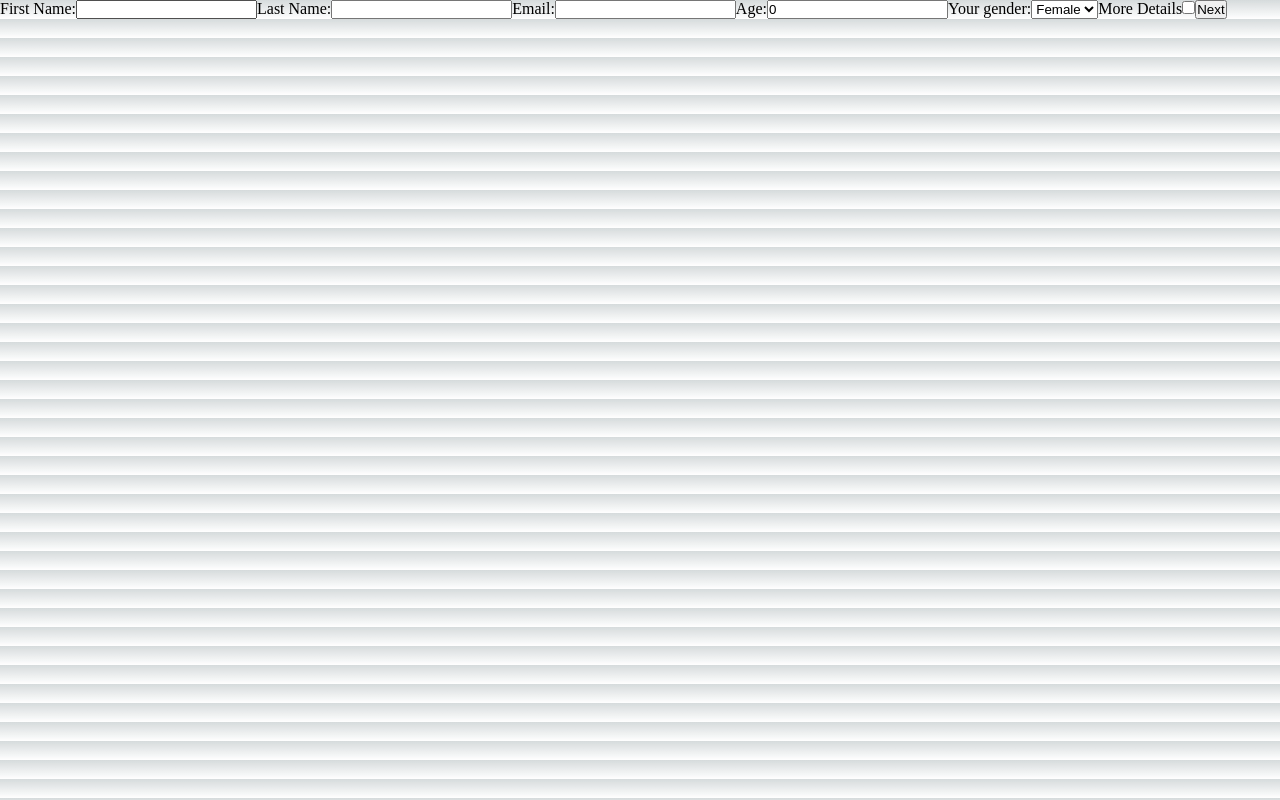
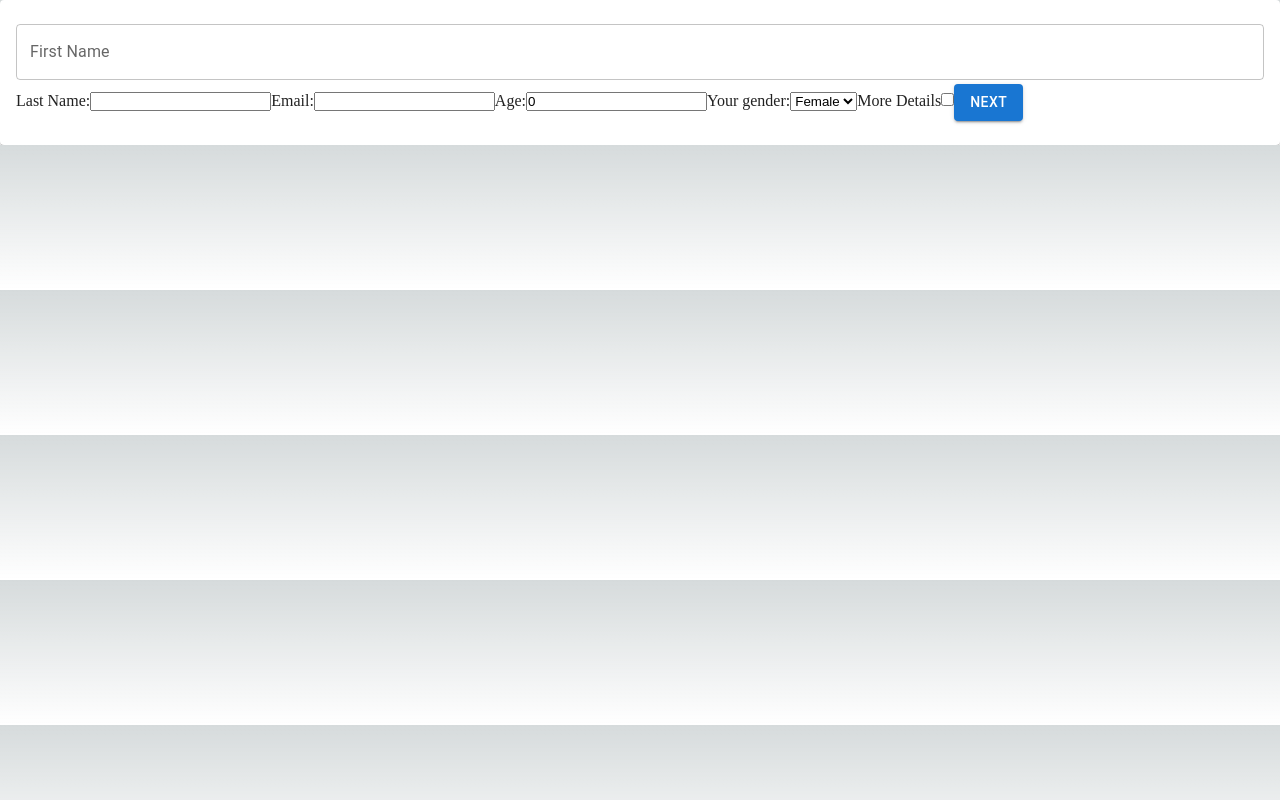
Before and after one commit to BatuhanBudak/multi-step-form, a Next.js app: page / in a window 1280 px wide. Built offline with nearby package versions, Linux system fonts and the light colour scheme.

Commit message:
Start styling project with materialUI

```diff
--- a/package.json
+++ b/package.json
@@ -9,7 +9,10 @@
     "lint": "next lint"
   },
   "dependencies": {
+    "@emotion/react": "^11.10.5",
+    "@emotion/styled": "^11.10.5",
     "@hookform/resolvers": "^2.9.10",
+    "@mui/material": "^5.11.0",
     "@next/font": "13.0.7",
     "@types/node": "18.11.17",
     "@types/react": "18.0.26",
--- a/src/components/FormFirstStep/FormFirstStep.tsx
+++ b/src/components/FormFirstStep/FormFirstStep.tsx
@@ -1,10 +1,12 @@
 import { FC } from "react";
-import { useForm, SubmitHandler } from "react-hook-form";
+import { useForm, SubmitHandler, Controller } from "react-hook-form";
 import { useCheckout } from "../../context/CheckoutFormContext";
 import { IFormManagerProps } from "../FormManager/IFormManagerProps";
 import { IFormFirstStep } from "./IFormFirstStep";
 import { FirstPageSchema } from "./FormFirstStepResolver";
 import { yupResolver } from "@hookform/resolvers/yup";
+import Button from "@mui/material/Button";
+import { Box, TextField } from "@mui/material";
 
 const FormFirstStep: FC<IFormManagerProps> = ({ setActiveStep }) => {
   const formContext = useCheckout();
@@ -13,6 +15,7 @@ const FormFirstStep: FC<IFormManagerProps> = ({ setActiveStep }) => {
     register,
     handleSubmit,
     watch,
+    control,
     formState: { errors },
   } = useForm<IFormFirstStep>({
     defaultValues: formContext.state.firstForm,
@@ -24,16 +27,29 @@ const FormFirstStep: FC<IFormManagerProps> = ({ setActiveStep }) => {
   const onSubmit: SubmitHandler<IFormFirstStep> = (data) => {
     console.log("data", data);
     formContext.dispatch({ type: "updateFirstForm", payload: data });
-
     setActiveStep(1);
   };
 
   return (
     <form onSubmit={handleSubmit(onSubmit)}>
-      <label>
-        First Name:
-        <input {...register("firstName")} />
-      </label>
+      <Box>
+        <Controller
+          name="firstName"
+          control={control}
+          render={({ field }) => (
+            <TextField
+              {...field}
+              label="First Name"
+              variant="outlined"
+              fullWidth
+              margin="dense"
+              error={!!errors.firstName}
+              helperText={errors.firstName?.message ?? ""}
+            />
+          )}
+        />
+        {errors.firstName && <span>{errors.firstName.message}</span>}
+      </Box>
       <label>
         Last Name:
         <input {...register("lastName")} />
@@ -44,10 +60,9 @@ const FormFirstStep: FC<IFormManagerProps> = ({ setActiveStep }) => {
       </label>
       <label>
         Age:
-        <input type="number" {...register("age")} />
+        <input type="number" {...register("age", { valueAsNumber: true })} />
       </label>
-
-      {/* {errors.exampleRequired && <span>This field is required</span>} */}
+      {errors.age && <span>{errors.age.message}</span>}
       <label>
         Your gender:
         <select {...register("gender")}>
@@ -62,9 +77,12 @@ const FormFirstStep: FC<IFormManagerProps> = ({ setActiveStep }) => {
         <div>
           <label>Interests</label>
           <input type="text" {...register("interests")} />
+          {errors.interests && <span>{errors.interests.message}</span>}
         </div>
       )}
-      <button type="submit">Next</button>
+      <Button variant="contained" color="primary" type="submit">
+        Next
+      </Button>
     </form>
   );
 };
--- a/src/components/FormFirstStep/FormFirstStepResolver.ts
+++ b/src/components/FormFirstStep/FormFirstStepResolver.ts
@@ -6,20 +6,24 @@ export const FirstPageSchema = yup.object().shape({
     .required()
     .min(3, "must be at lest 3 characters long")
     .max(15, "must be 15 characters at the most"),
-  lastName: yup.string(),
+  lastName: yup.string().optional(),
   age: yup
     .number()
+    .transform((value) =>
+      isNaN(value) || value === null || value === undefined ? 0 : value
+    )
     .required()
     .positive()
     .integer()
-    .min(18, "Must be at least 18 years old"),
-  email: yup.string().email("Not a valid email"),
+    .min(18, "Must be at least 18 years old to continue"),
+  email: yup.string().email("Not a valid email").optional(),
   gender: yup.string().oneOf(["female", "male", "other"]).label("Your gender"),
-  moreDetails: yup.boolean(),
-  interests: yup.string().when("moreDetails", {
+  moreDetail: yup.boolean().optional(),
+  interests: yup.string().when("moreDetail", {
     is: true,
     then: yup
       .string()
-      .required("Since you checked more details this field is required"),
+      .required("Since you checked more details this field is required")
+      .min(10, "Please enter at least 10 characters"),
   }),
 });
--- a/src/components/FormFirstStep/IFormFirstStep.ts
+++ b/src/components/FormFirstStep/IFormFirstStep.ts
@@ -2,7 +2,7 @@ export interface IFormFirstStep {
   firstName: string;
   lastName: string;
   email: string;
-  age: number;
+  age: string;
   millionare: boolean;
   gender: Gender;
   moreDetail: boolean;
--- a/src/components/FormManager/FormManager.tsx
+++ b/src/components/FormManager/FormManager.tsx
@@ -1,3 +1,4 @@
+import { Card, CardContent } from "@mui/material";
 import { useState } from "react";
 import FormFirstStep from "../FormFirstStep/FormFirstStep";
 import FormSecondStep from "../FormSecondStep/FormSecondStep";
@@ -7,11 +8,13 @@ const FormManager = () => {
   const [step, setActiveStep] = useState(0);
 
   return (
-    <main>
-      {step === 0 && <FormFirstStep setActiveStep={setActiveStep} />}
-      {step === 1 && <FormSecondStep setActiveStep={setActiveStep} />}
-      {step === 2 && <FormThirdStep setActiveStep={setActiveStep} />}
-    </main>
+    <Card>
+      <CardContent>
+        {step === 0 && <FormFirstStep setActiveStep={setActiveStep} />}
+        {step === 1 && <FormSecondStep setActiveStep={setActiveStep} />}
+        {step === 2 && <FormThirdStep setActiveStep={setActiveStep} />}
+      </CardContent>
+    </Card>
   );
 };
 
--- a/src/components/FormSecondStep/FormSecondStep.tsx
+++ b/src/components/FormSecondStep/FormSecondStep.tsx
@@ -1,7 +1,9 @@
+import { yupResolver } from "@hookform/resolvers/yup";
 import { FC } from "react";
 import { SubmitHandler, useForm } from "react-hook-form";
 import { useCheckout } from "../../context/CheckoutFormContext";
 import { IFormManagerProps } from "../FormManager/IFormManagerProps";
+import { SecondPageSchema } from "./FormSecondStepResolver";
 import { IFormSecondStep } from "./IFormSecondStep";
 
 const FormSecondStep: FC<IFormManagerProps> = ({ setActiveStep }) => {
@@ -14,10 +16,12 @@ const FormSecondStep: FC<IFormManagerProps> = ({ setActiveStep }) => {
     formState: { errors },
   } = useForm<IFormSecondStep>({
     defaultValues: formContext.state.secondForm,
+    resolver: yupResolver(SecondPageSchema),
   });
 
   const onSubmit: SubmitHandler<IFormSecondStep> = (data) => {
     console.log("data", data);
+    console.log("errors", errors);
     formContext.dispatch({ type: "updateSecondForm", payload: data });
     setActiveStep(2);
   };
@@ -28,27 +32,32 @@ const FormSecondStep: FC<IFormManagerProps> = ({ setActiveStep }) => {
         Phone Number:
         <input type="tel" {...register("phoneNumber")} />
       </label>
+      {errors.phoneNumber && <span>{errors.phoneNumber.message}</span>}
       <label>
         Address:
         <input {...register("address")} />
       </label>
+      {errors.address && <span>{errors.address.message}</span>}
       <label>
         Address2:
         <input {...register("address2")} />
       </label>
+      {errors.address2 && <span>{errors.address2.message}</span>}
       <label>
         City:
         <input {...register("city")} />
       </label>
+      {errors.city && <span>{errors.city.message}</span>}
       <label>
         State:
-        <input {...register("city")} />
+        <input {...register("state")} />
       </label>
+      {errors.state && <span>{errors.state.message}</span>}
       <label>
-        Zip::
+        Zip:
         <input {...register("zip")} />
       </label>
-      {/* {errors.exampleRequired && <span>This field is required</span>} */}
+      {errors.zip && <span>{errors.zip.message}</span>}
 
       <button type="button" onClick={() => setActiveStep(0)}>
         Previous
--- /dev/null
+++ b/src/components/FormSecondStep/FormSecondStepResolver.ts
@@ -0,0 +1,10 @@
+import * as yup from "yup";
+
+export const SecondPageSchema = yup.object().shape({
+  address: yup.string().max(400).required(),
+  address2: yup.string().max(100).optional(),
+  phoneNumber: yup.string().min(5).max(15).required(),
+  city: yup.string().optional(),
+  state: yup.string().optional(),
+  zip: yup.string().optional(),
+});
--- a/src/components/formThirdStep/FormThirdStep.tsx
+++ b/src/components/formThirdStep/FormThirdStep.tsx
@@ -1,13 +1,17 @@
+import { yupResolver } from "@hookform/resolvers/yup";
 import React, { FC } from "react";
 import { SubmitHandler, useForm } from "react-hook-form";
 import { useCheckout } from "../../context/CheckoutFormContext";
 import { IFormManagerProps } from "../FormManager/IFormManagerProps";
+import { ThirdPageSchema } from "./FormThirdStepResolver";
 import { IFormThirdStep } from "./IFormThirdStep";
+import Button from "@mui/material/Button";
 
 const FormThirdStep: FC<IFormManagerProps> = ({ setActiveStep }) => {
   const formContext = useCheckout();
   const { register, handleSubmit } = useForm({
     defaultValues: formContext.state.thirdForm,
+    resolver: yupResolver(ThirdPageSchema),
   });
 
   const onSubmit: SubmitHandler<IFormThirdStep> = (data) => {
@@ -20,10 +24,15 @@ const FormThirdStep: FC<IFormManagerProps> = ({ setActiveStep }) => {
         Final Thoughts:
         <input type="text" {...register("finalThoughts")} />
       </label>
-      <button type="button" onClick={() => setActiveStep(1)}>
+      <Button
+        variant="contained"
+        color="primary"
+        type="button"
+        onClick={() => setActiveStep(1)}
+      >
         Previous
-      </button>
-      <button type="submit">Submit</button>
+      </Button>
+      <Button type="submit">Submit</Button>
     </form>
   );
 };
--- /dev/null
+++ b/src/components/formThirdStep/FormThirdStepResolver.ts
@@ -0,0 +1,5 @@
+import * as yup from "yup";
+
+export const ThirdPageSchema = yup.object().shape({
+  finalThoughts: yup.string().optional(),
+});
```
Also changed, not shown: 1 other file (tests, documents, lock files or other folders).
